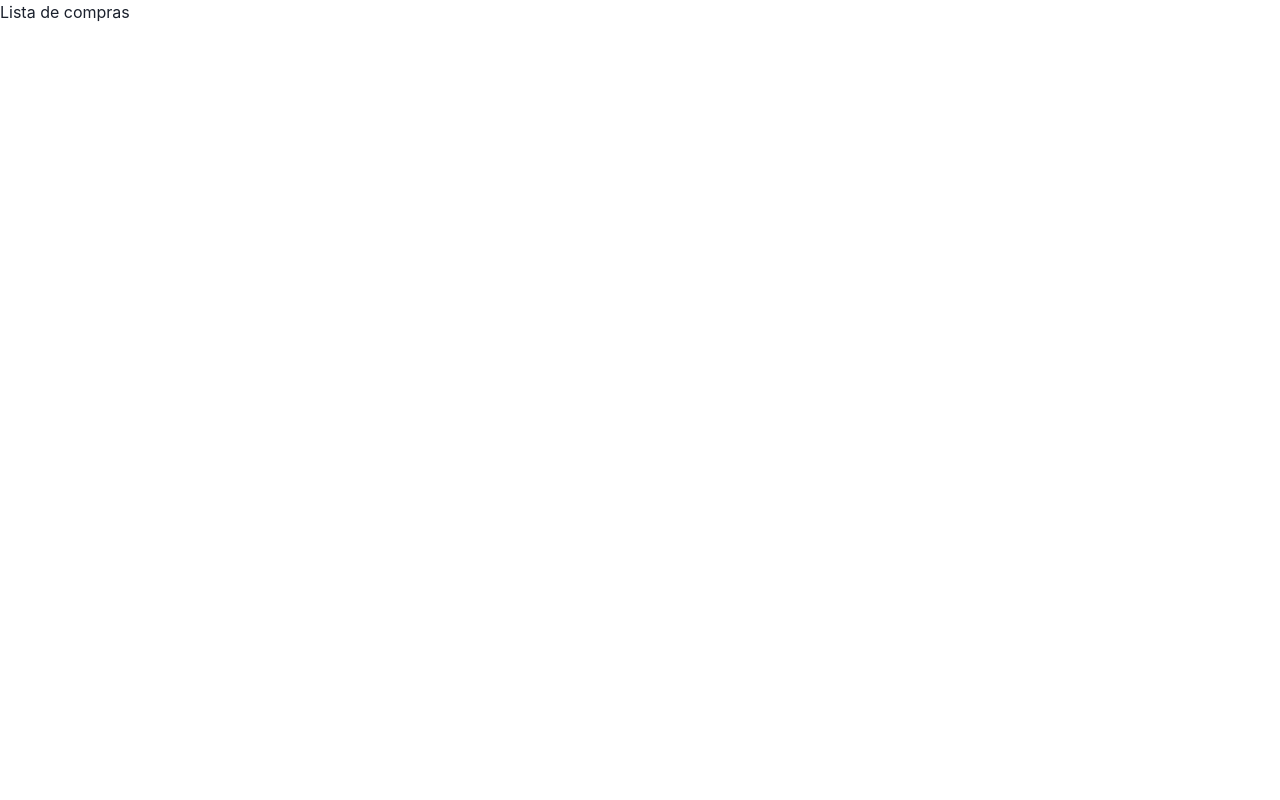
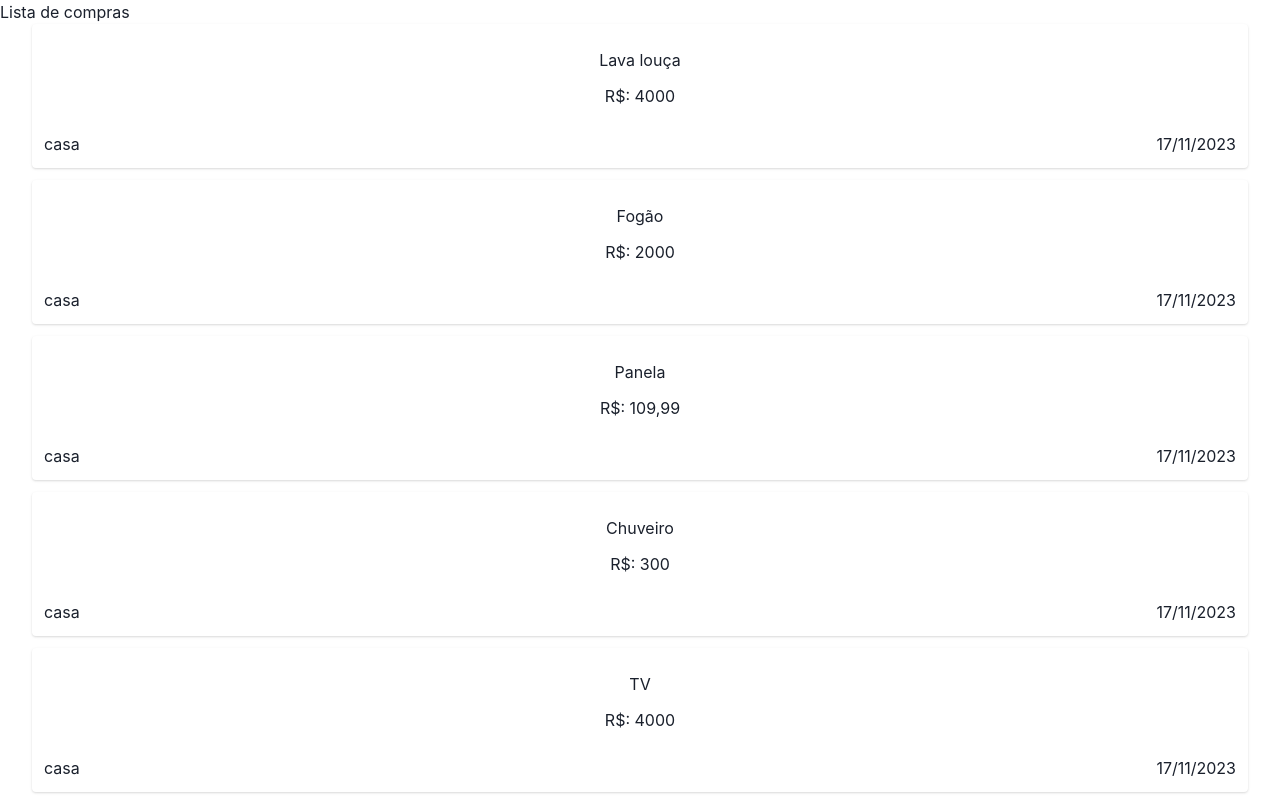
Before and after one commit to vieiragah/shopping-list, a React (Vite) app: page / in a window 1280 px wide. Shown: the top 800 px of the page. Built offline with nearby package versions, Linux system fonts and the light colour scheme.

Commit message:
fix: adição de visualização do card

```diff
--- a/src/App.tsx
+++ b/src/App.tsx
@@ -1,7 +1,10 @@
-function App() {
+import { CardComponent } from "./card";
+
+ function App() {
   return (
     <>
       <h1>Lista de compras</h1>
+      <CardComponent/>
     </>
   );
 }
```
